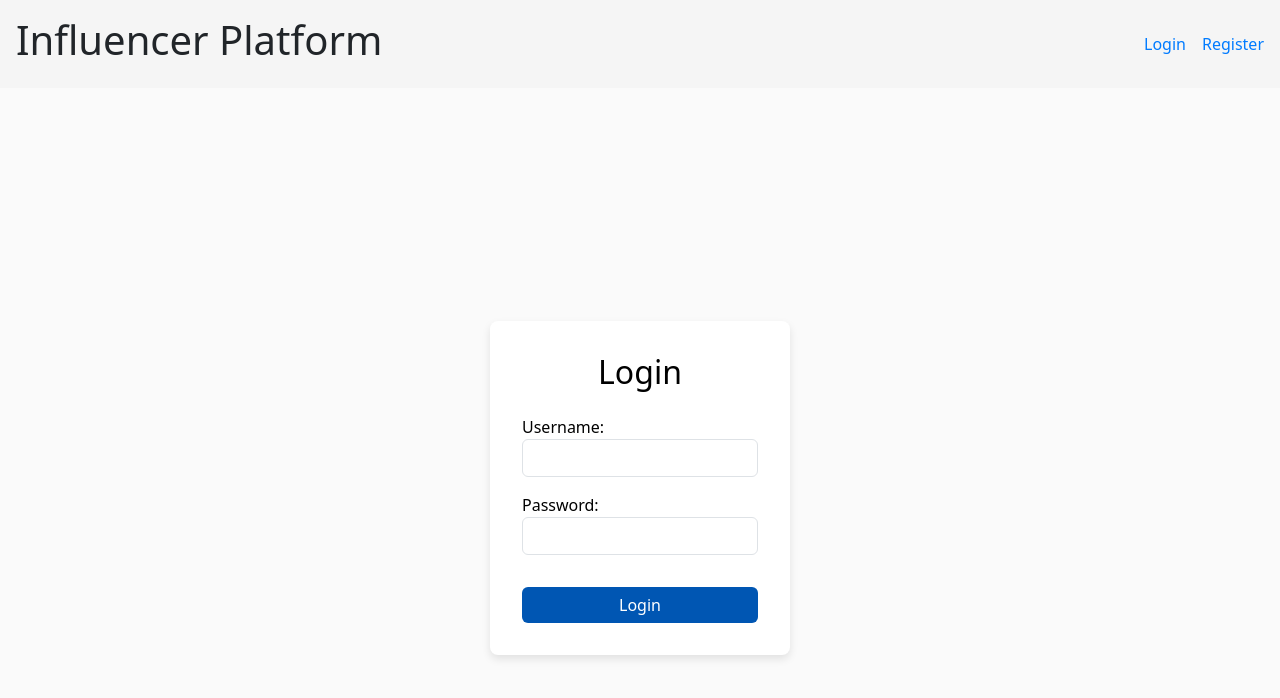
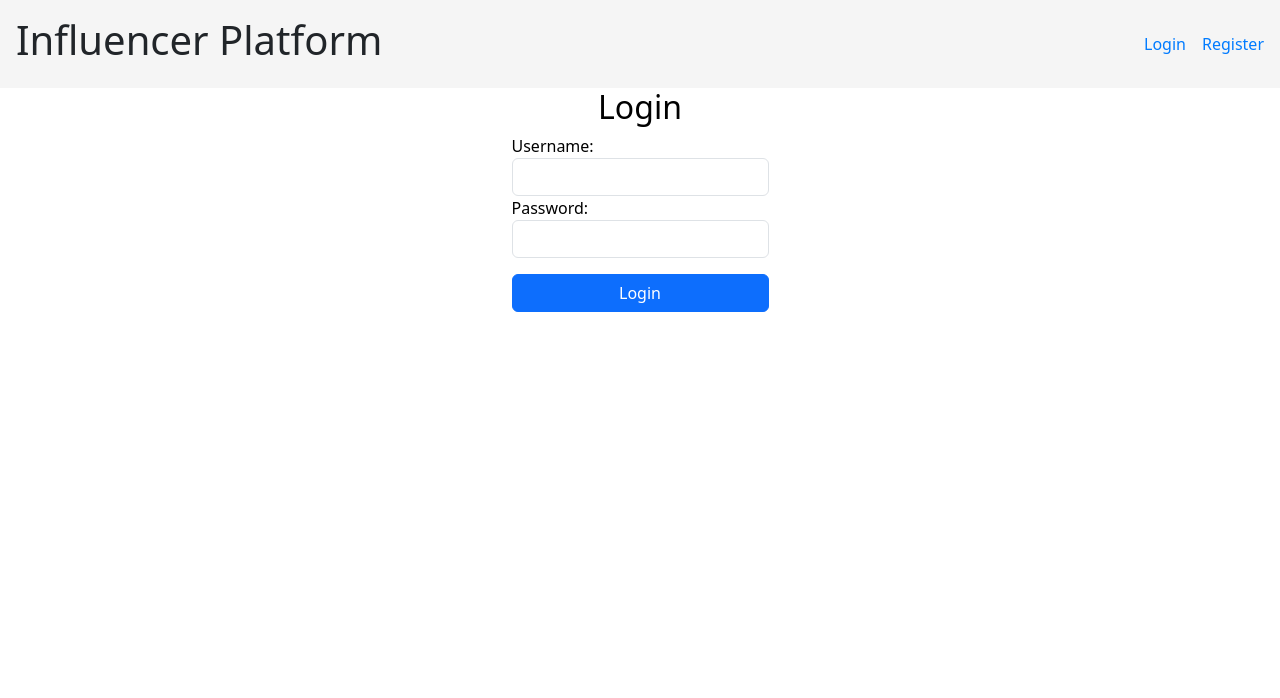
Before and after one commit to mengchenghui123/influencer-platform, a Vue app in the folder frontend/: page /login in a window 1280 px wide. Shown: the top 698 px of the page. Built offline with nearby package versions, Linux system fonts and the light colour scheme.

Commit message:
frontend login url update

```diff
--- a/frontend/src/components/Login.vue
+++ b/frontend/src/components/Login.vue
@@ -23,6 +23,10 @@
 <script>
 import axios from 'axios';
 
+const API_BASE_URL = window.location.hostname === 'localhost'
+? 'http://127.0.0.1:8000'
+: 'https://influencer-platform-three.vercel.app';
+
 export default {
 name: 'UserLogin',
 data() {
@@ -35,7 +39,7 @@
 methods: {
   login() {
     axios
-          .post('http://127.0.0.1:8000/api/login/', {
+      .post(`${API_BASE_URL}/api/login/`, {
         username: this.username,
         password: this.password
       })
@@ -45,13 +49,13 @@
 
         // Fetch user role to determine redirection
         axios
-              .get('http://127.0.0.1:8000/api/me/', {
+          .get(`${API_BASE_URL}/api/me/`, {
             headers: { Authorization: `Bearer ${token}` }
           })
           .then((res) => {
             const role = res.data.role;
             if (role === 'admin') {
-                  window.location.href = 'http://127.0.0.1:8000/admin';
+              window.location.href = `${API_BASE_URL}/admin`;
             } else {
               this.$router.push('/tasks');
             }
@@ -69,37 +73,5 @@
 </script>
 
 <style scoped>
-  .login-container {
-    height: 100vh;
-    display: flex;
-    align-items: center;
-    justify-content: center;
-    background-color: #fafafa; /* 蓝色背景 */
-  }
-
-  .login-card {
-    width: 300px;
-    padding: 2rem;
-    background-color: #ffffff;
-    border-radius: 8px;
-    box-shadow: 0px 4px 8px rgba(0, 0, 0, 0.1);
-  }
-
-  h2 {
-    margin-bottom: 1.5rem;
-    color: #ffffff;
-  }
-
-  .form-group {
-    margin-bottom: 1rem;
-  }
-
-  .btn-primary {
-    background-color: #0056b3;
-    border: none;
-  }
-
-  .btn-primary:hover {
-    background-color: #004085;
-  }
+/* Your CSS styling */
 </style>
```
Lines whose indentation alone changed are shown as unchanged.
